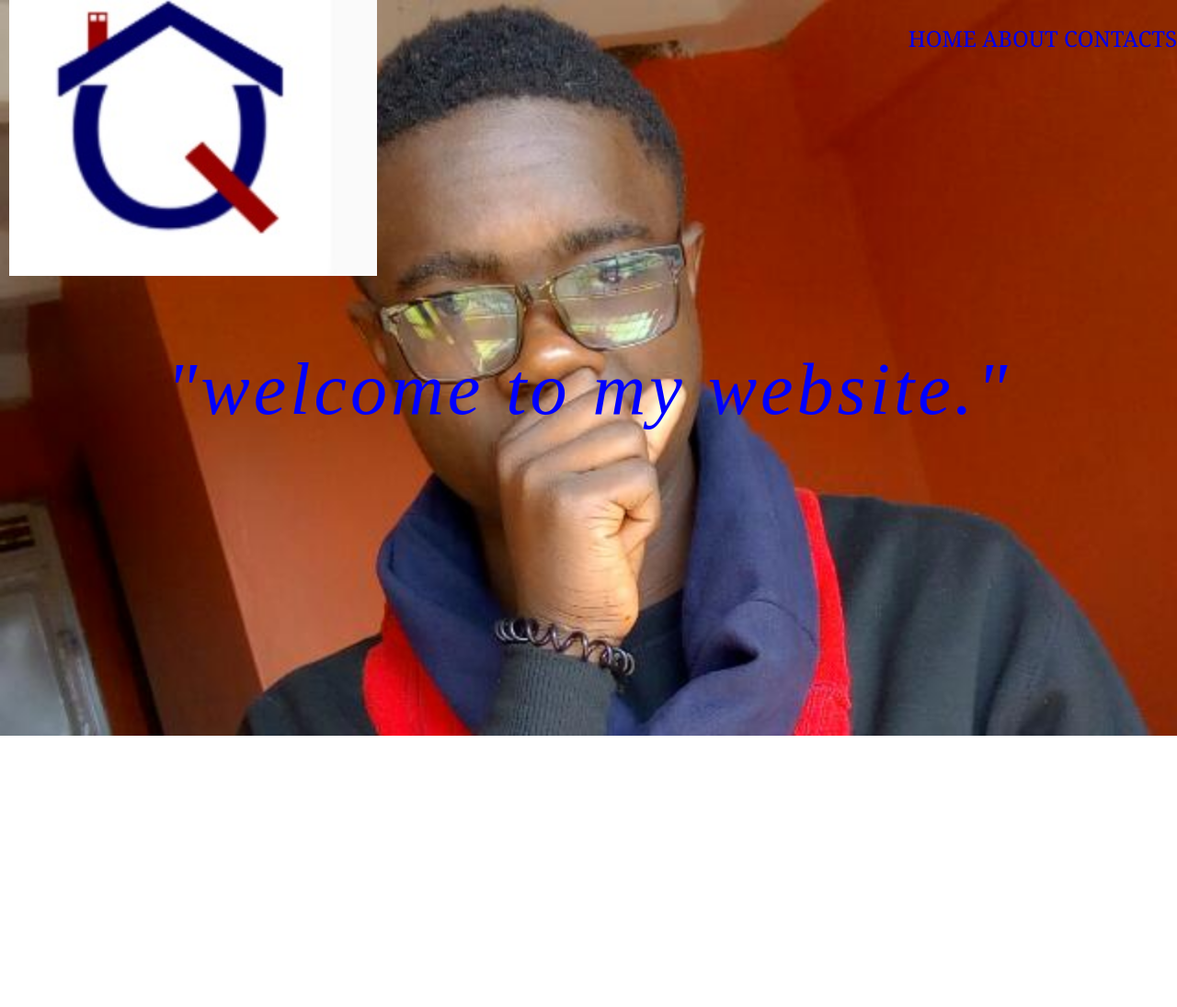
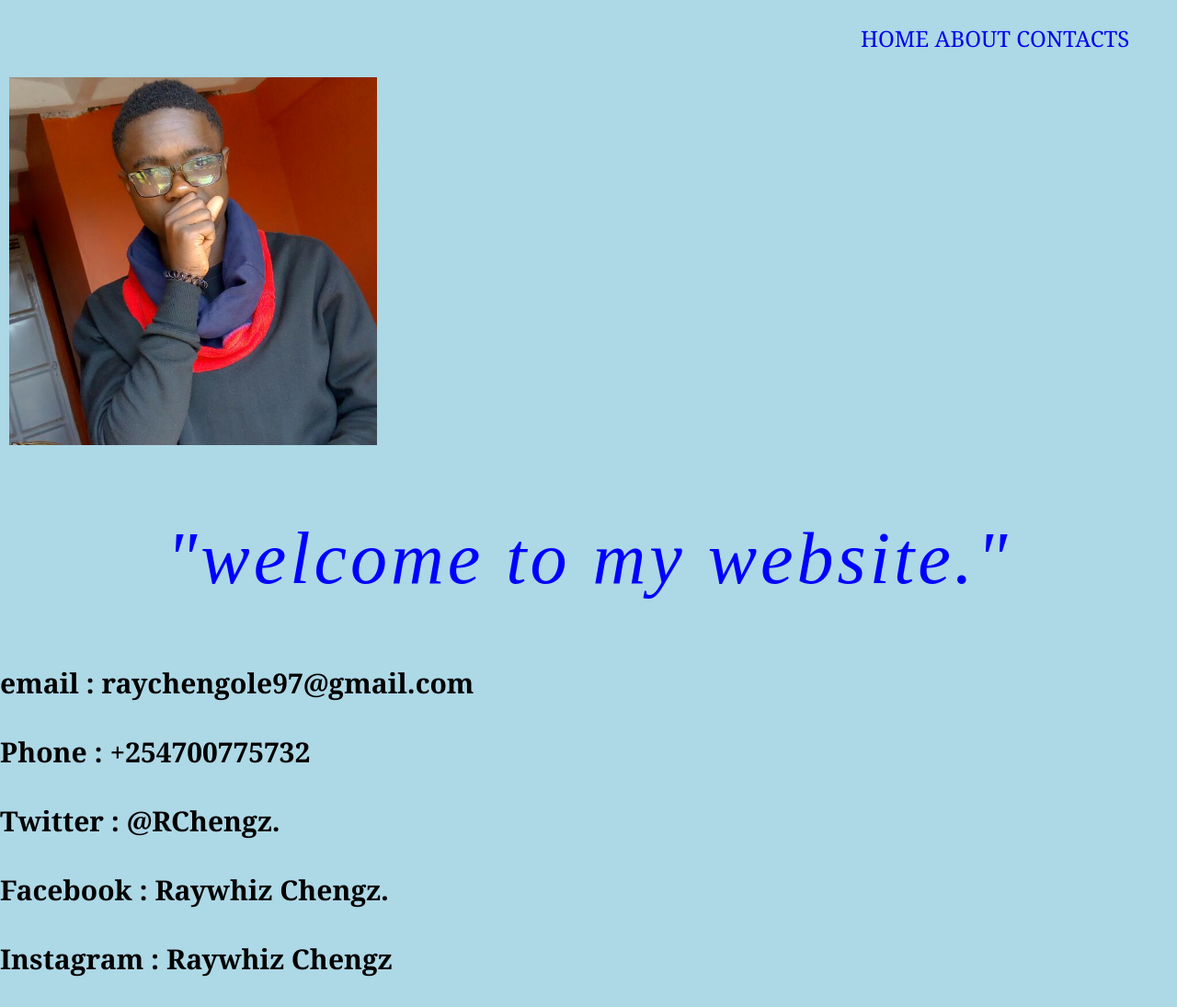
Before and after one commit to raywhizchengz/MyPortfolio, a plain HTML site: page index.html in a window 1280 px wide. Shown: the whole page at 92% size. Before the commit the page ends 800 px from the top, so only its background shows below. Drawn offline with Linux system fonts and the light colour scheme.

Commit message:
make changes on about page

```diff
--- a/index.html
+++ b/index.html
@@ -6,6 +6,7 @@
     <link rel="stylesheet" href="styles.css" type="text/css">
   </head>
   <body>
+   <div class="nav">
       <nav>
           <ul class="nav">
               <li><a href="index.html">HOME</a></li>
@@ -13,9 +14,17 @@
               <li><a href="contacts.html">CONTACTS</a></li>
           </ul>
         </nav>
-      <img id="me" src="q1.jpg" alt="This is the logo to my future project">
+   </div>
+      <img id="me" src="img1.jpg" alt="This is the logo to my future project">
       <header>
           <h1>"Welcome to my website."</h1>
           </header>
+    <footer class="contacts">
+        <p><strong>email : raychengole97@gmail.com</strong></p>
+        <p><strong>Phone : +254700775732</strong></p>
+        <p><strong>Twitter : @RChengz.</strong></p>
+        <p><strong>Facebook : Raywhiz Chengz.</strong></p>
+        <p><strong>Instagram : Raywhiz Chengz</strong></p>
+    </footer>
   </body>
 </html>
--- a/style.css
+++ b/style.css
@@ -25,3 +25,15 @@ li{
     font-size: 16px;
     display: inline-block;
 }
+.subjects{
+    display: inline-block;
+    font-size: 22px;
+    font-family: ;
+}
+.navigation{
+    float: right;
+}
+.nav{
+    height: 80px;
+    margin-bottom: 10px;
+}
--- a/styles.css
+++ b/styles.css
@@ -2,8 +2,7 @@ html{
   font: normal 100%/1.5 Georgia,serif;
 }
 body{
-  background: brown;
-  background:url(img1.jpg);
+  background:lightblue;
   background-repeat: no-repeat;
   background-attachment: scroll;
   background-size: cover;
@@ -12,7 +11,7 @@ body{
 }
 img{
   width: 400px;
-  height: 300px;
+  height: 400px;
   margin: auto 0;
   padding-left: 10px;
 }
@@ -39,10 +38,17 @@ nav{
   display: inline-block;
   margin: 0;
   list-style-type: none;
-  float: right;
-  color: gold;
+  clear: both;
+  padding-left: 70%;
 }
 a{
   text-decoration: none;
   display: inline-block;
 }
+.contacts{
+  font-size: 30px;
+  color:black;
+}
+.nav{
+  width: 100%;
+}
--- a/stylez.css
+++ b/stylez.css
@@ -22,3 +22,9 @@ p{
     font-size: 28px;
     font-family: Arial, Helvetica, sans-serif;
 }
+.nav{
+    float: right;
+}
+.nav{
+    width 100%
+}
```
Also changed, not shown: body.html (+11 -4 lines), contacts.html (+6 -2 lines). Lines whose indentation alone changed are shown as unchanged.
